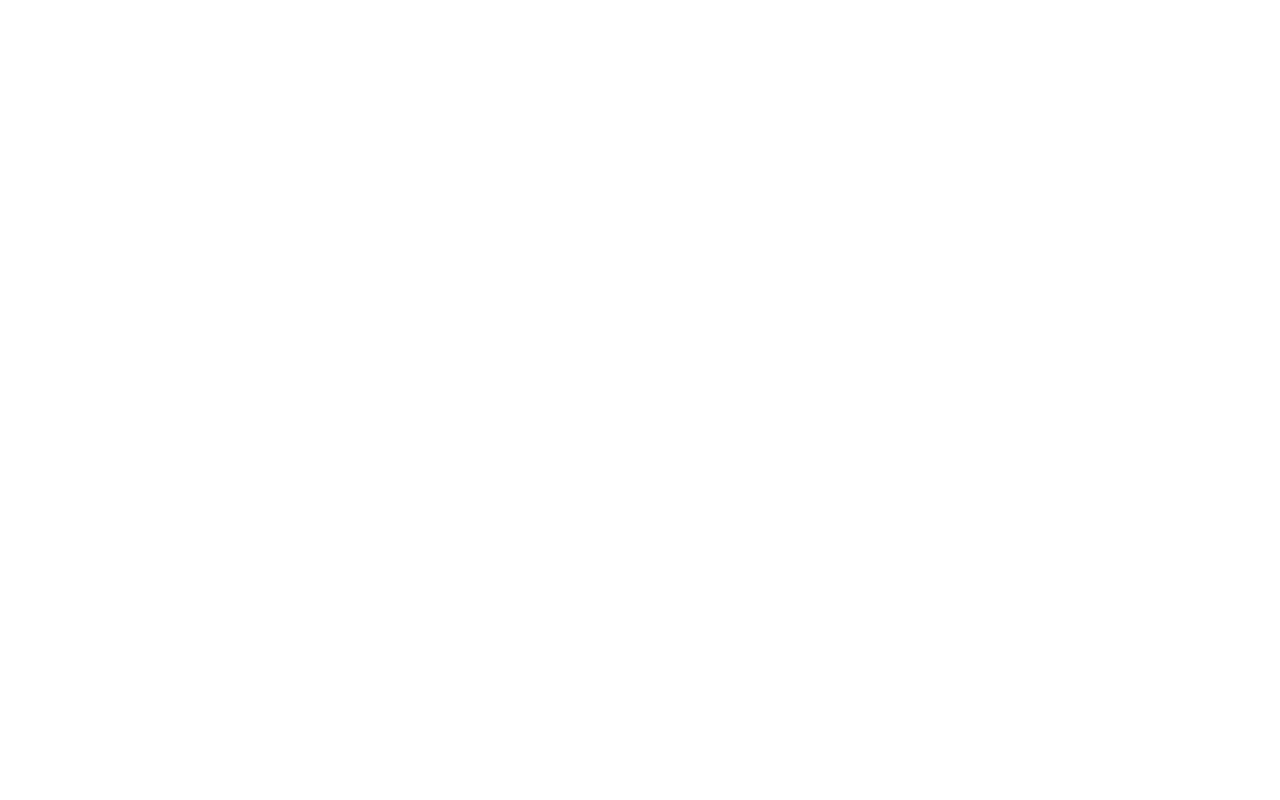
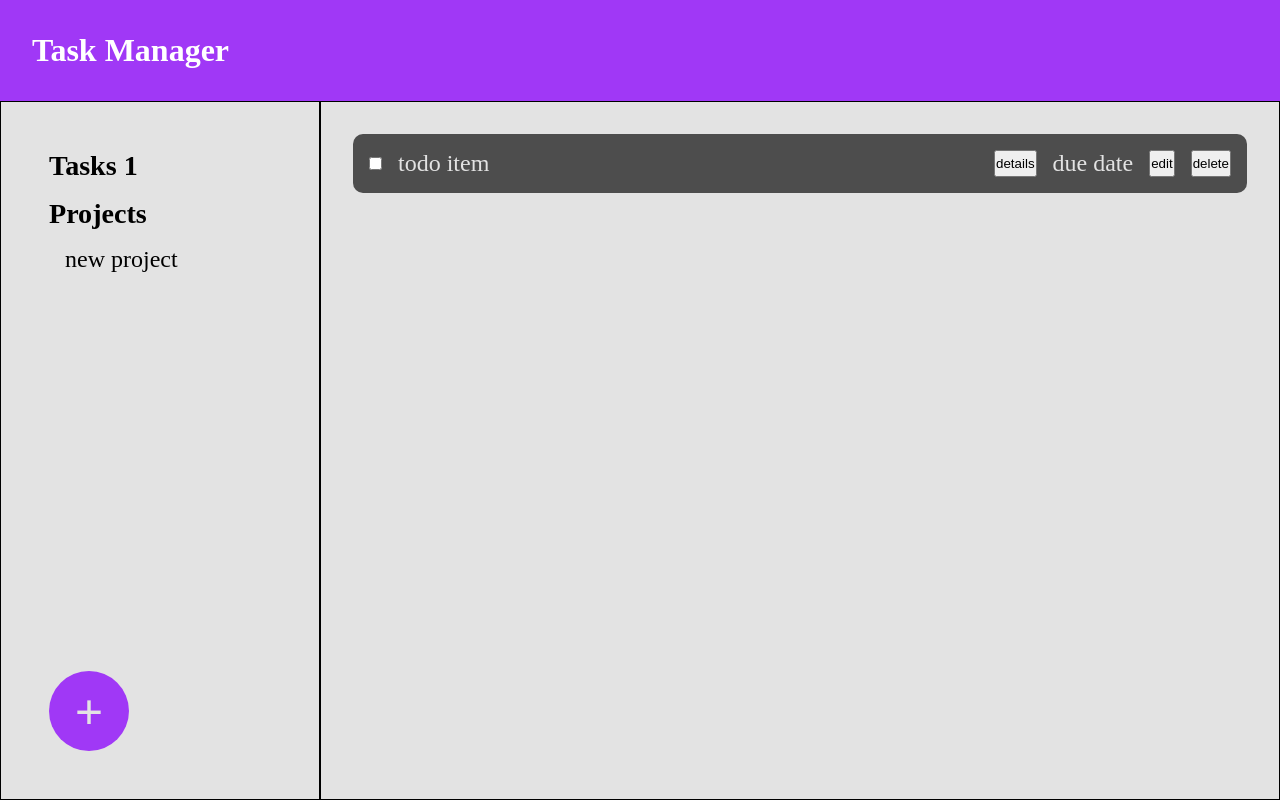
Before and after one commit to derre3/todo-list, a website built with webpack: page dist/index.html in a window 1280 px wide. Built offline with nearby package versions, Linux system fonts and the light colour scheme.

Commit message:
build basic app layout

```diff
--- a/src/style.css
+++ b/src/style.css
@@ -0,0 +1,97 @@
+* {
+  box-sizing: border-box;
+  margin: 0;
+  padding: 0;
+}
+
+body {
+  height: 100dvh;
+  width: 100dvw;
+}
+
+body button {
+  cursor: pointer;
+}
+
+#content {
+  display: grid;
+  grid-template-columns: 1fr 3fr;
+  grid-template-rows: 1fr 9fr;
+  grid-template-areas:
+    'header header'
+    'sidebar main';
+  height: 100%;
+}
+
+header {
+  grid-area: header;
+  background-color: #a038f6;
+  color: white;
+  padding: 2rem;
+}
+
+.sidebar {
+  grid-area: sidebar;
+  display: flex;
+  flex-direction: column;
+  gap: 1rem;
+  justify-content: flex-start;
+  background-color: #e3e3e3;
+  padding: 3rem;
+  border: 1px solid black;
+  font-size: 1.5rem;
+}
+
+.sidebar .project-item {
+  padding-left: 1rem;
+}
+
+.sidebar button {
+  border: none;
+  margin-top: auto;
+  align-self: flex-start;
+  border-radius: 50%;
+  width: 10dvh;
+  height: 10dvh;
+  font-size: 3rem;
+  background-color: #a038f6;
+  color: #e3e3e3;
+}
+
+.main-container {
+  grid-area: main;
+  display: flex;
+  flex-direction: column;
+  gap: 1rem;
+  background-color: #e3e3e3;
+  border: 1px solid black;
+  padding: 2rem;
+}
+
+.todo-item {
+  font-size: 1.5rem;
+  display: flex;
+  justify-content: space-between;
+  padding: 1rem;
+  background-color: #4d4d4d;
+  color: #e3e3e3;
+  border-radius: 10px;
+}
+
+.priority-low {
+  border-left: 6px solid green;
+}
+
+.priority-medium {
+  border-left: 6px solid yellow;
+}
+
+.priority-high {
+  border-left: 6px solid red;
+}
+
+.todo-item div:nth-child(1),
+.todo-item div:nth-child(2) {
+  display: flex;
+  gap: 1rem;
+}
```
Also changed, not shown: dist/index.html.
